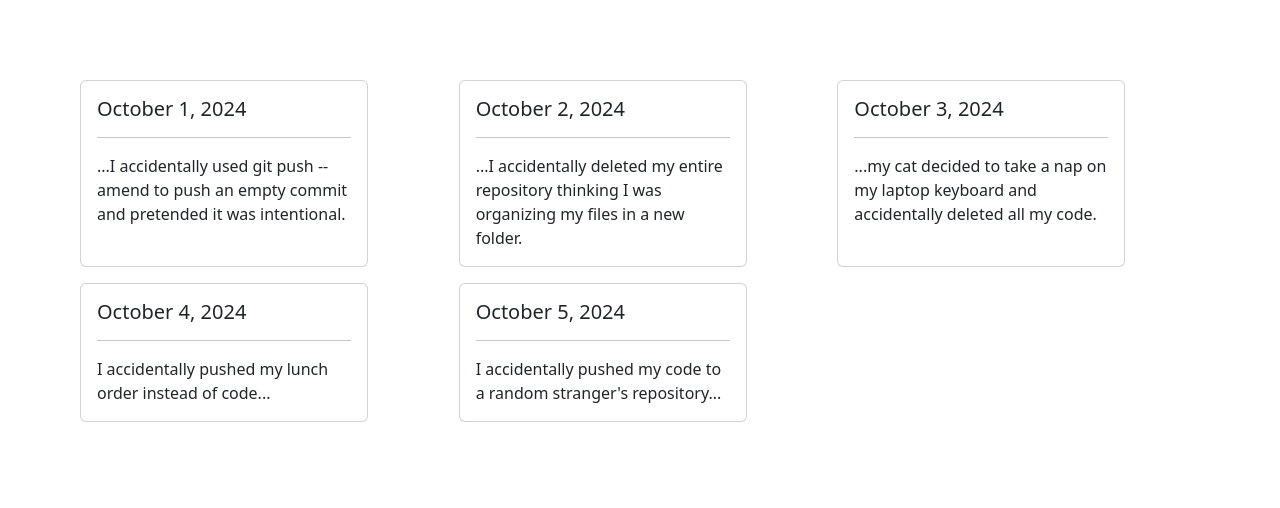
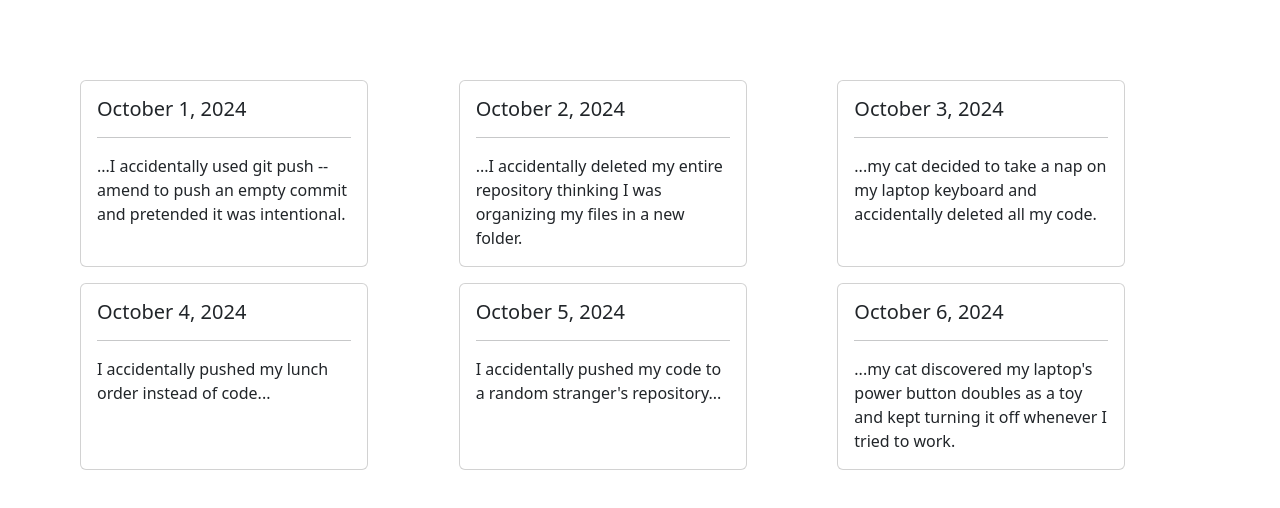
Before and after one commit to eric-zamora-tech/hall-of-shame, a React (Create React App) app: page / in a window 1280 px wide. Shown: the top 508 px of the page. Built offline with nearby package versions, Linux system fonts and the light colour scheme; the HTML template or start-up script is replaced by a standard one.

Commit message:
Added Shame Card

```diff
--- a/src/App.js
+++ b/src/App.js
@@ -9,6 +9,7 @@ function App() {
 <ShameCard title="October 3, 2024" content="...my cat decided to take a nap on my laptop keyboard and accidentally deleted all my code." />
 <ShameCard title="October 4, 2024" content="I accidentally pushed my lunch order instead of code..." />
 <ShameCard title="October 5, 2024" content="I accidentally pushed my code to a random stranger's repository..." />
+<ShameCard title="October 6, 2024" content="...my cat discovered my laptop's power button doubles as a toy and kept turning it off whenever I tried to work." />
     </div>
   );
 }
```
